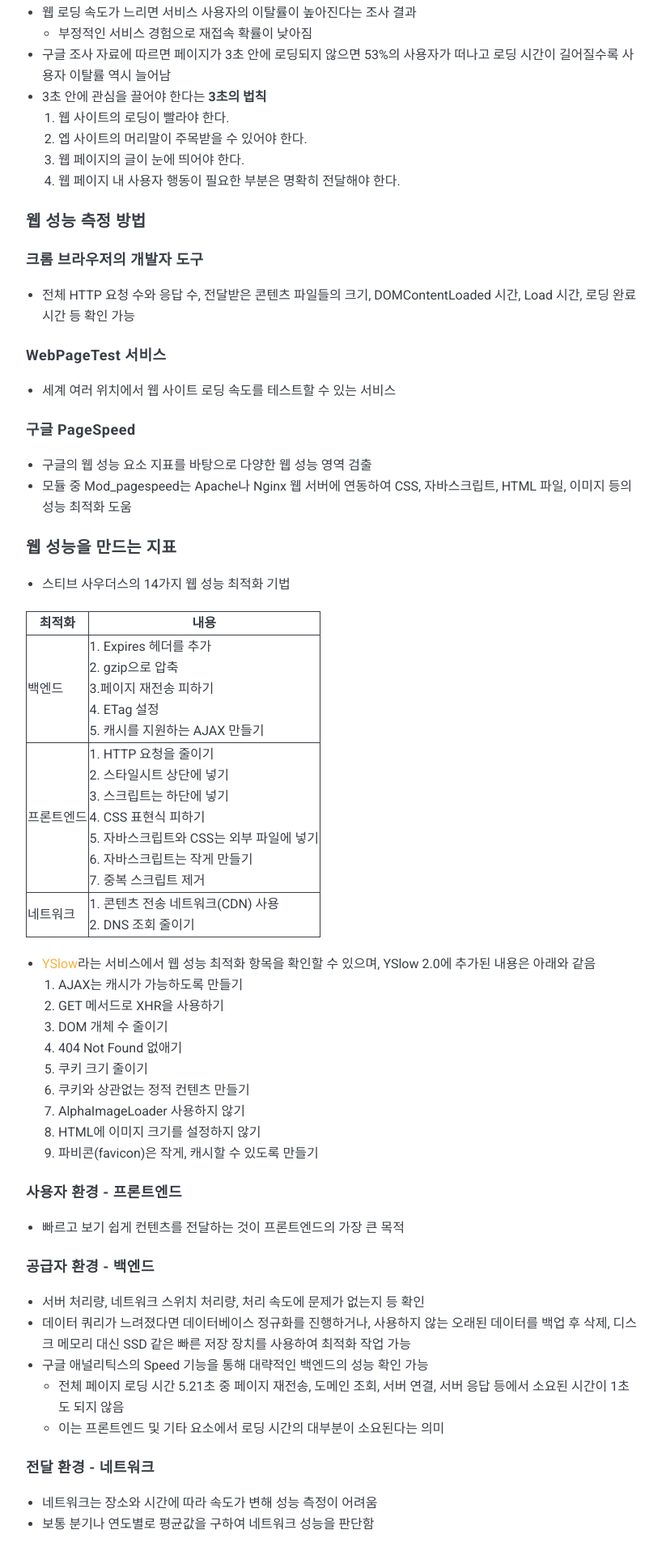
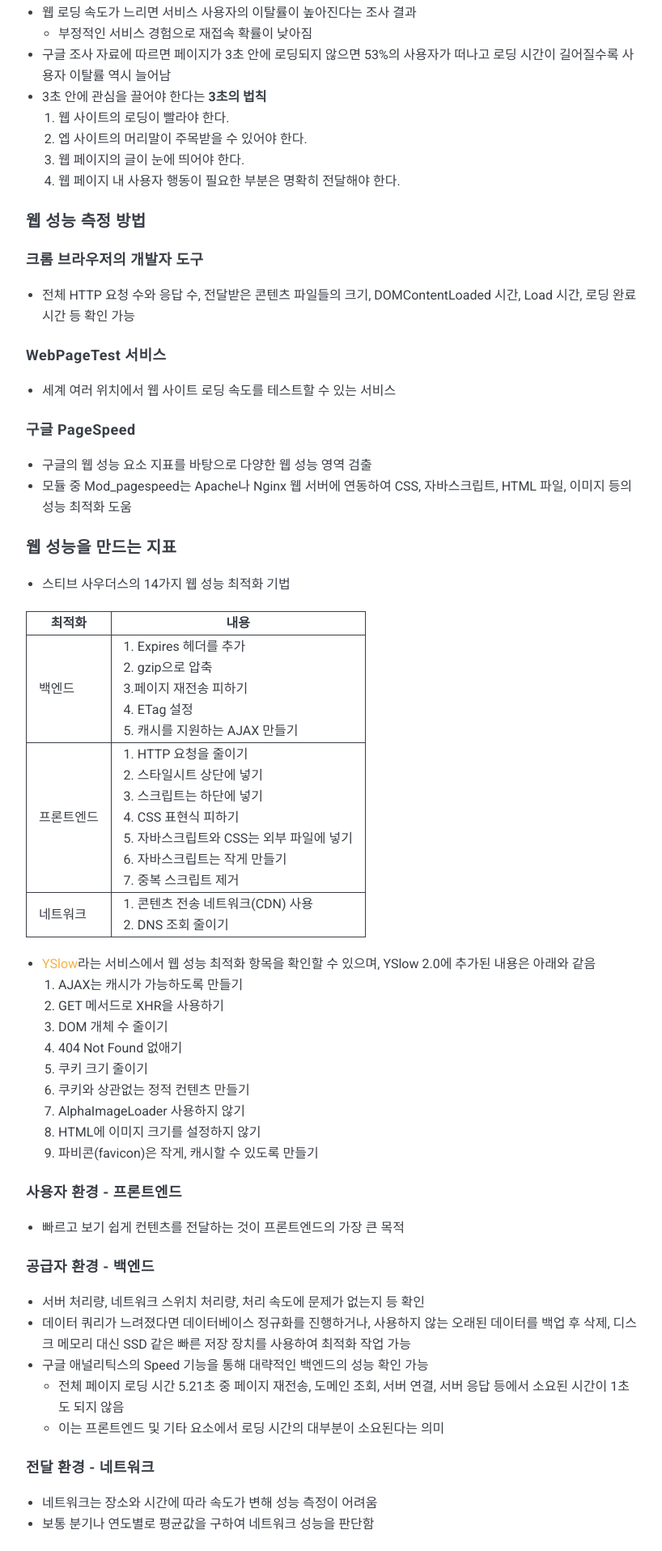
Before and after one commit to lgm1007/lgm1007.github.io, a Jekyll site: the page built from _posts/2023-10-26-웹에 날개를 달아주는 웹 성능 최적화 기법 Chapter1.md, in a window 1280 px wide. Shown: the part 1949-3865 px from the top of the page at 81% size, without its empty margins (228-1046 px from the left). Built offline with Jekyll 4.4.1, drawn with Linux system fonts in a browser that asks for light colours; nearby versions of some CDN libraries; comment, search, counter and statistics services are not loaded.

Commit message:
#Style: table th, td 요소 padding-inline 추가

```diff
--- a/_sass/4-layouts/_post.scss
+++ b/_sass/4-layouts/_post.scss
@@ -93,6 +93,7 @@
 
   th, td {
     border: 1px solid #393e46;
+    padding-inline: 15px;
   }
 
   img {
```
